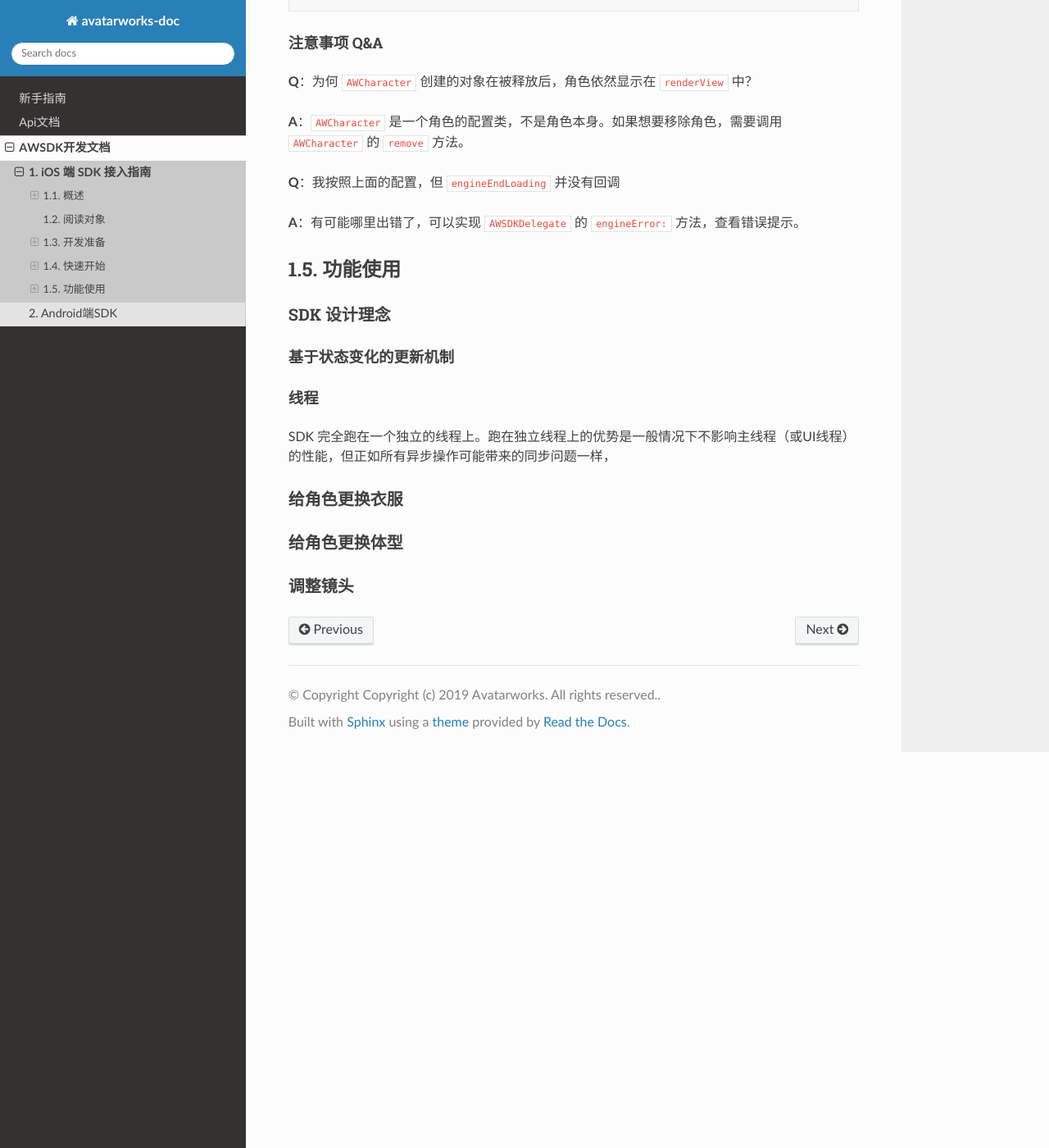
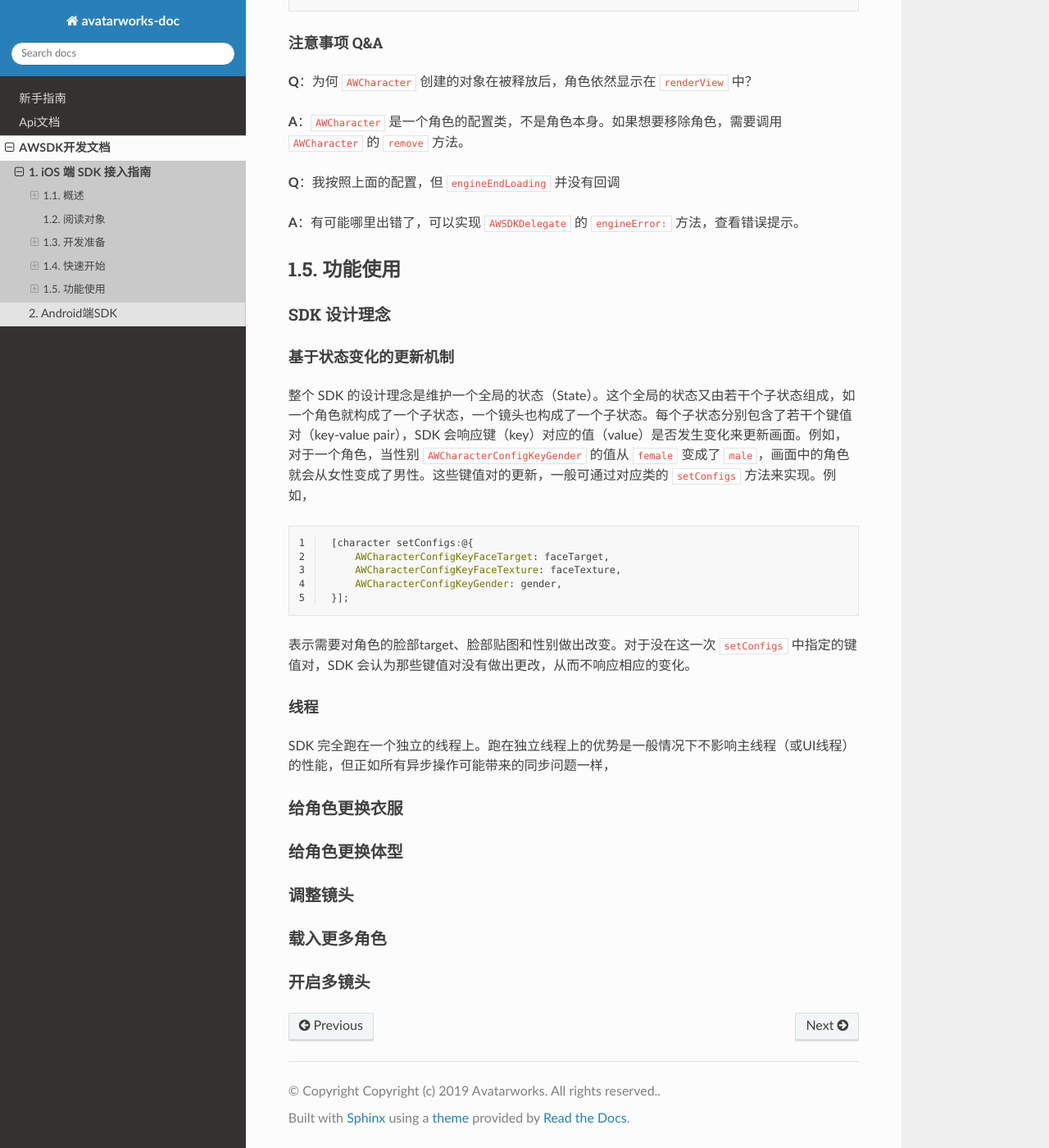
Before and after one commit to avatarworks/doc, a Sphinx documentation site: the page built from source/awsdk/ios.rst, in a window 1280 px wide and 1400 px high, scrolled down 6915 px. Shown: the whole window at 82% size. Built offline with Sphinx 7.4.7 and the Read the Docs theme 2.0.0, drawn with Linux system fonts in a browser that asks for light colours.

Commit message:
Update ios.rst

```diff
--- a/source/awsdk/ios.rst
+++ b/source/awsdk/ios.rst
@@ -298,6 +298,19 @@ SDK 设计理念
 基于状态变化的更新机制
 ^^^^^^^^^^^
 
+整个 SDK 的设计理念是维护一个全局的状态（State）。这个全局的状态又由若干个子状态组成，如一个角色就构成了一个子状态，一个镜头也构成了一个子状态。每个子状态分别包含了若干个键值对（key-value pair），SDK 会响应键（key）对应的值（value）是否发生变化来更新画面。例如，对于一个角色，当性别 ``AWCharacterConfigKeyGender`` 的值从 ``female`` 变成了 ``male``，画面中的角色就会从女性变成了男性。这些键值对的更新，一般可通过对应类的 ``setConfigs`` 方法来实现。例如，
+
+.. code-block:: objc
+   :linenos:
+
+    [character setConfigs:@{
+        AWCharacterConfigKeyFaceTarget: faceTarget,
+        AWCharacterConfigKeyFaceTexture: faceTexture,
+        AWCharacterConfigKeyGender: gender,
+    }];
+
+表示需要对角色的脸部target、脸部贴图和性别做出改变。对于没在这一次 ``setConfigs`` 中指定的键值对，SDK 会认为那些键值对没有做出更改，从而不响应相应的变化。
+
 线程
 ^^^^^^^^^
 
@@ -314,3 +327,9 @@ SDK 完全跑在一个独立的线程上。跑在独立线程上的优势是一
 
 调整镜头
 ~~~~~~~~~~~~~~~~
+
+载入更多角色
+~~~~~~~~~~~~~~~~
+
+开启多镜头
+~~~~~~~~~~~~~~~~
```
